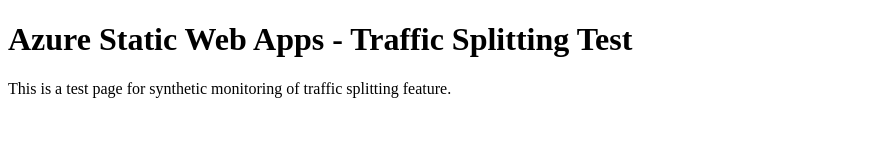
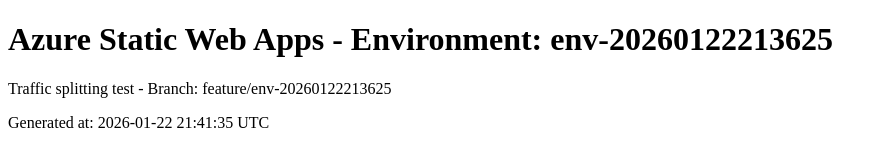
Before and after one commit to skylathadani-ms/synthetics-swa-traffic-20260122213625, a plain HTML site: page index.html in a window 1280 px wide. Shown: the whole page, without its empty margins (0-887 px from the left). Drawn offline with Linux system fonts and the light colour scheme.

Commit message:
Update index.html for env-20260122213625

```diff
--- a/index.html
+++ b/index.html
@@ -1,10 +1,11 @@
 <!DOCTYPE html>
 <html>
 <head>
-<title>Synthetics Test - Traffic Splitting</title>
+<title>Environment: env-20260122213625</title>
 </head>
 <body>
-<h1>Azure Static Web Apps - Traffic Splitting Test</h1>
-<p>This is a test page for synthetic monitoring of traffic splitting feature.</p>
+<h1>Azure Static Web Apps - Environment: env-20260122213625</h1>
+<p>Traffic splitting test - Branch: feature/env-20260122213625</p>
+<p>Generated at: 2026-01-22 21:41:35 UTC</p>
 </body>
 </html>
```
